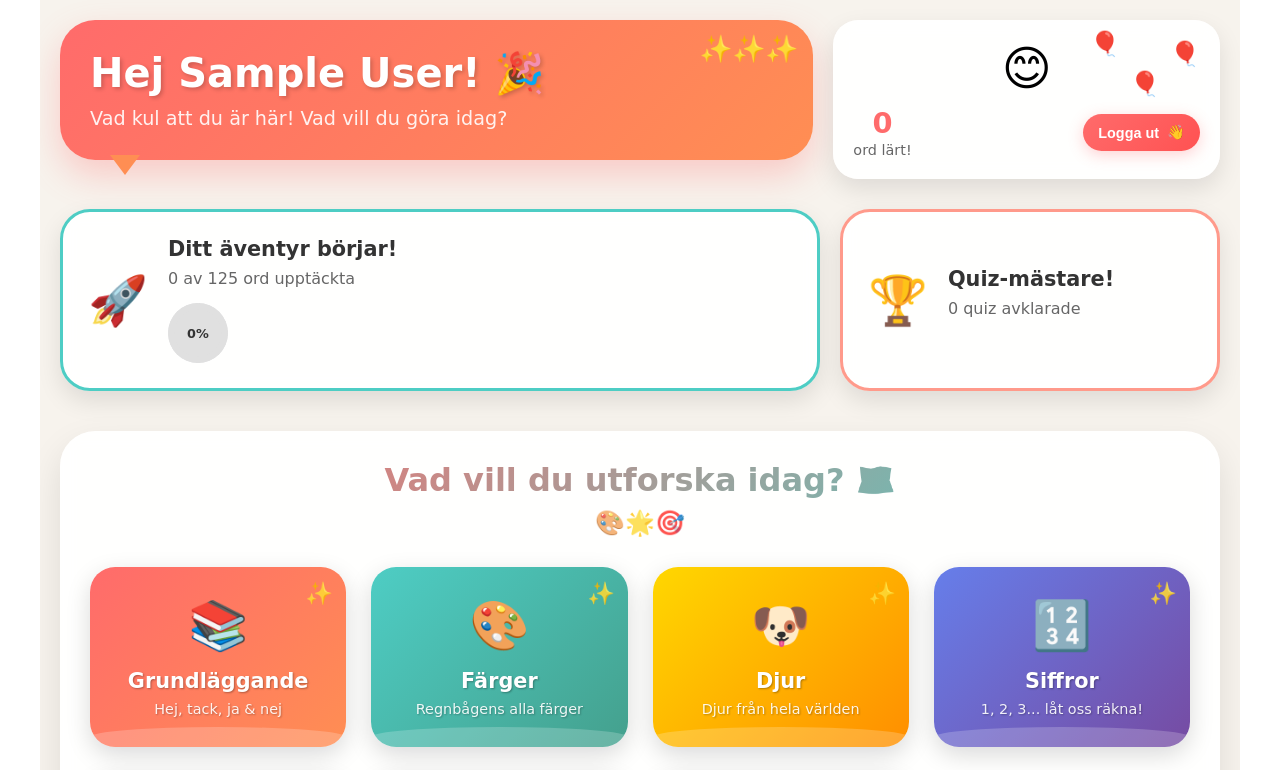
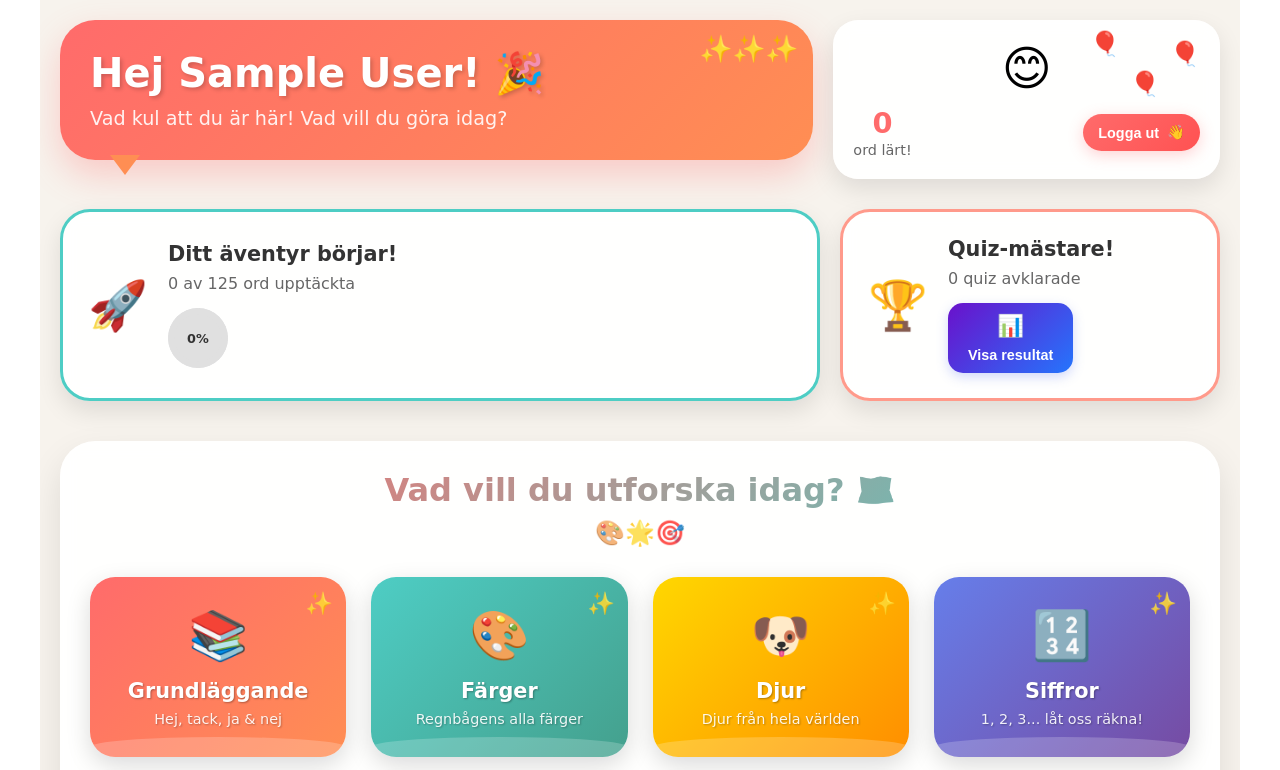
Before and after one commit to kirre02/LearnEnglish, a Vue app in the folder frontend/: page /dashboard in a window 1280 px wide. Shown: the top 770 px of the page. Built offline with nearby package versions, Linux system fonts and the light colour scheme; sample sign-in values are in the browser's storage.

Commit message:
Lite ändring

```diff
--- a/frontend/src/components/Dashboard.vue
+++ b/frontend/src/components/Dashboard.vue
@@ -51,6 +51,10 @@
         <div class="bubble-content">
           <h3>Quiz-mästare!</h3>
           <p>{{ completedQuizzes }} quiz avklarade</p>
+           <button class="action-btn results-btn" @click="goToResults">
+          <span class="btn-emoji">📊</span>
+          <span>Visa resultat</span>
+        </button>
         </div>
       </div>
     </div>
@@ -145,11 +149,6 @@
           <span class="btn-emoji">🎯</span>
           <span>Quiz</span>
         </button>
-        <button class="action-btn results-btn" @click="goToResults">
-          <span class="btn-emoji">📊</span>
-          <span>Quizresultat</span>
-        </button>
-
       </div>
     </div>
 
@@ -410,6 +409,25 @@ export default {
   border: 3px solid #4ECDC4;
 }
 
+.progress-bubble .results-btn {
+  margin-top: 10px;
+  padding: 10px 20px;
+  font-size: 0.9em;
+  background: linear-gradient(135deg, #6a11cb, #2575fc);
+  color: white;
+  border: none;
+  border-radius: 15px;
+  cursor: pointer;
+  transition: all 0.3s ease;
+  box-shadow: 0 4px 12px rgba(102, 126, 234, 0.3);
+}
+
+.progress-bubble .results-btn:hover {
+  transform: scale(1.05);
+  box-shadow: 0 6px 18px rgba(102, 126, 234, 0.4);
+}
+
+
 .quiz-bubble {
   border: 3px solid #FF9A8B;
 }
@@ -619,6 +637,28 @@ export default {
   font-size: 1.5em;
 }
 
+.results-btn {
+  background: linear-gradient(135deg, #6a11cb, #2575fc);
+  color: white;
+  border: none;
+  padding: 20px 15px;
+  border-radius: 20px;
+  cursor: pointer;
+  font-size: 1em;
+  font-weight: bold;
+  display: flex;
+  flex-direction: column;
+  align-items: center;
+  gap: 8px;
+  transition: all 0.3s ease;
+  box-shadow: 0 6px 20px rgba(102, 126, 234, 0.3);
+}
+
+.results-btn:hover {
+  transform: scale(1.05);
+  box-shadow: 0 8px 25px rgba(102, 126, 234, 0.5);
+}
+
 /* Uppmuntrande footer */
 .encouragement-footer {
   text-align: center;
@@ -706,13 +746,7 @@ export default {
     flex-direction: column;
     gap: 15px;
   }
-
-  .results-btn {
-  background: linear-gradient(135deg, #6a11cb, #2575fc); /* mavi-mor ton */
-}
-.results-btn:hover {
-  transform: scale(1.05);
-  box-shadow: 0 8px 25px rgba(102, 126, 234, 0.4);
-}
-
+    .results-btn {
+    background: linear-gradient(135deg, #ff6a88, #ff99ac); /* pembe ton */
+  }
 }</style>
```
